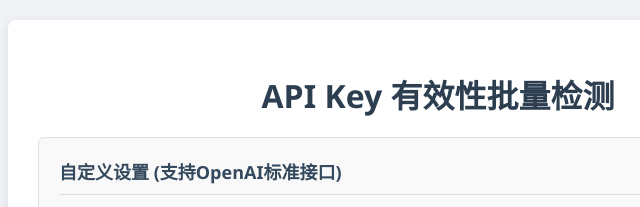
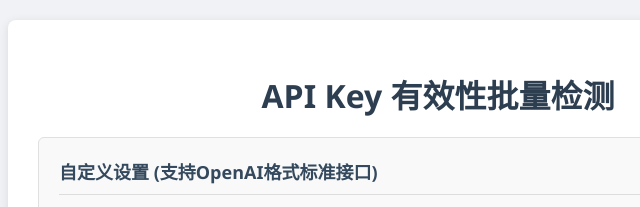
Before and after one commit to faithererer/checker, a website: page index.html in a window 1280 px wide. Shown: the top 207 px of the page, 202-842 px from the left. Drawn offline with Linux system fonts and the light colour scheme.

Commit message:
fix: copy err

```diff
--- a/index.html
+++ b/index.html
@@ -208,7 +208,7 @@
         <h1>API Key 有效性批量检测</h1>
 
     <div class="settings-group">
-        <h2>自定义设置 (支持OpenAI标准接口)</h2>
+        <h2>自定义设置 (支持OpenAI格式标准接口)</h2>
 
         <div class="input-row">
             <label for="apiProviderSelector">API 提供商:</label>
```
